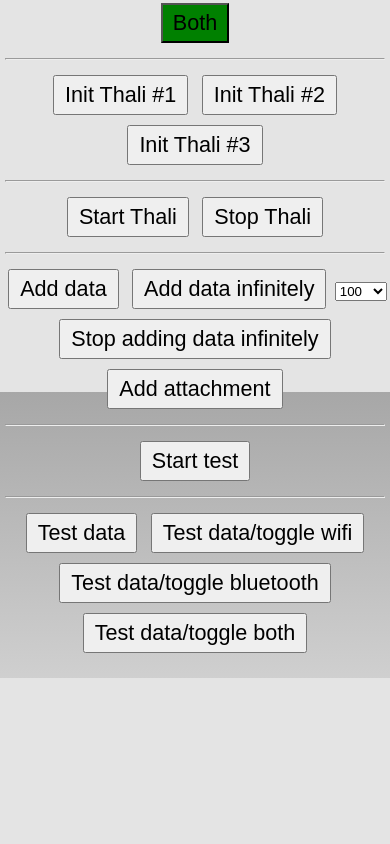
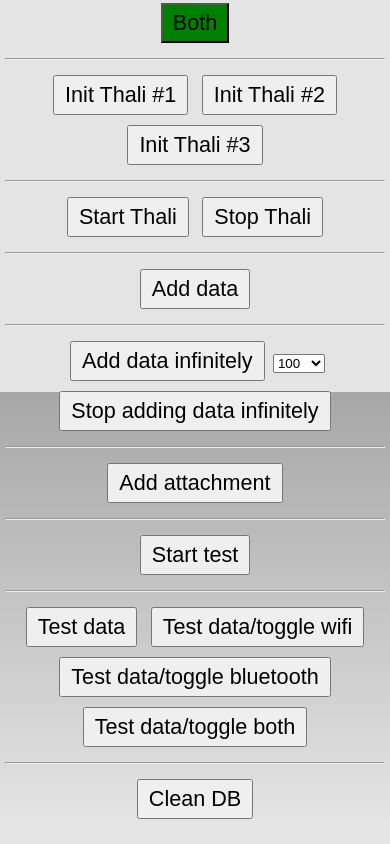
Before and after one commit to thaliproject/ThaliTestApp, a plain HTML site: page www/index.html in a window 390 px wide. Shown: the part 452-1296 px from the top of the page. Before the commit the page ends 1130 px from the top, so only its background shows below. Drawn offline with Linux system fonts and the light colour scheme; some packages are replaced by stand-ins of ours.

Commit message:
Add possibility to clean db

```diff
--- a/www/index.html
+++ b/www/index.html
@@ -62,6 +62,7 @@
         <button id="stop" onclick="stopThali()">Stop Thali</button>
         <hr />
         <button onclick="addData()">Add data</button>
+        <hr />
         <button onclick="addDataInfinitely()">Add data infinitely</button>
         <select id ="timeoutValue">
             <option value="100">100</option>
@@ -71,6 +72,7 @@
             <option value="5000">5000</option>
         </select>
         <button onclick="stopAddingData()">Stop adding data infinitely</button>
+        <hr />
         <button onclick="addAttachment()">Add attachment</button>
         <hr />
         <button onclick="startTest()">Start test</button>
@@ -79,6 +81,8 @@
         <button onclick="test('testDataToggleWifi')">Test data/toggle wifi</button>
         <button onclick="test('testDataToggleBluetooth')">Test data/toggle bluetooth</button>
         <button onclick="test('testDataToggleBoth')">Test data/toggle both</button>
+        <hr />
+        <button onclick="cleanDB()">Clean DB</button>
     </div>
 </div>
 <script type="text/javascript" src="cordova.js"></script>
--- a/www/js/index.js
+++ b/www/js/index.js
@@ -155,6 +155,10 @@ function stopAddingData () {
     clearInterval(addDataInfinitelyInterval);
 }
 
+function cleanDB() {
+    localDB.destroy();
+}
+
 function addAttachment () {
     if (!jxcoreLoaded) {
         alert('jxcore not loaded - please wait');
```
